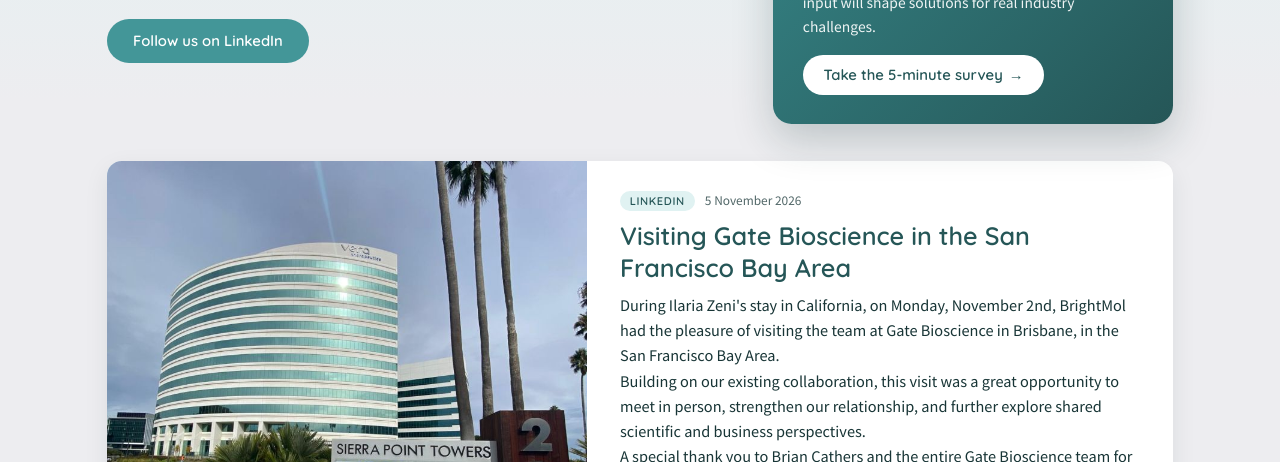
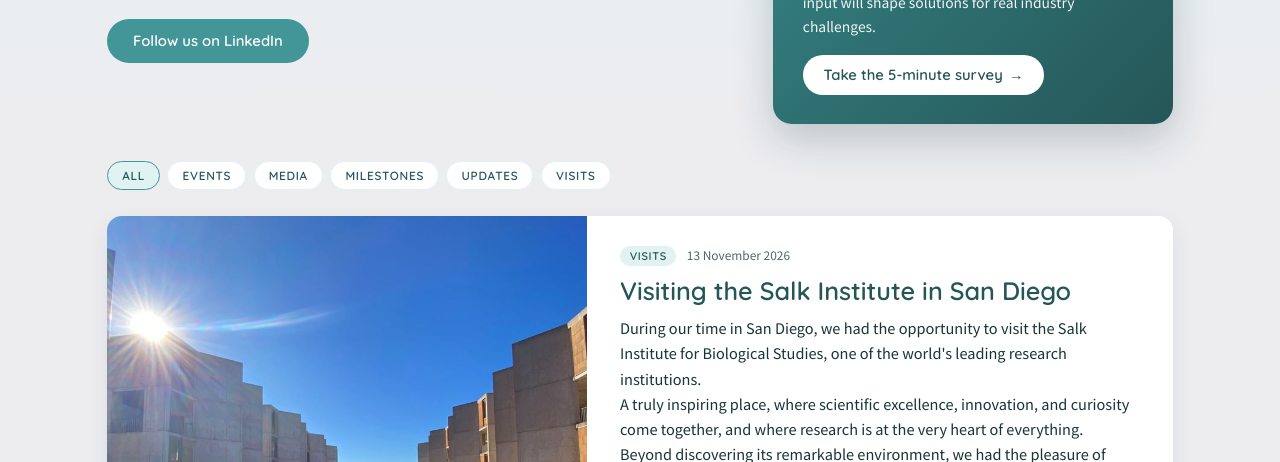
Before and after one commit to brightmol/website, a plain HTML site: page news.html in a window 1280 px wide. Shown: the part 338-800 px from the top of the page. Drawn offline with Linux system fonts and the light colour scheme.

Commit message:
news test 3

```diff
--- a/news.html
+++ b/news.html
@@ -97,6 +97,8 @@
     </header>
 
     <section class="news-inner" aria-label="News posts">
+      <!-- One button per `category` in news/posts.js. -->
+      <div class="news-filters" id="newsFilters" role="group" aria-label="Show news by category" hidden></div>
       <div class="news-grid" id="newsGrid"></div>
       <p class="news-empty" id="newsEmpty" hidden>
         No news here yet. You can find our latest updates on
@@ -195,8 +197,8 @@
   // Label and date row, shared by the card and the full post.
   function metaRow(post) {
     const meta = el('div', 'news-card-meta');
-    const source = post.source || (post.url && isLinkedIn(post.url) ? 'LinkedIn' : '');
-    if (source) meta.append(el('span', 'news-tag', source));
+    const label = post.category || post.source || (post.url && isLinkedIn(post.url) ? 'LinkedIn' : '');
+    if (label) meta.append(el('span', 'news-tag', label));
     const time = el('time', 'news-card-date', formatDate(post));
     time.dateTime = post.date;
     meta.append(time);
@@ -393,11 +395,40 @@
   if (highlighted) renderHighlight(highlighted);
 
   if (!hasDialog) newsGrid.classList.add('no-dialog');
-  listed.forEach((post, index) => newsGrid.append(renderPost(post, index === 0)));
+
+  // Shows the posts of one category, or all of them when `category` is empty.
+  // The newest post shown gets the large card.
+  function renderList(category) {
+    clampedCards.length = 0;
+    const shown = category ? listed.filter(post => post.category === category) : listed;
+    newsGrid.replaceChildren(...shown.map((post, index) => renderPost(post, index === 0)));
+    updateReadMore();
+  }
+
+  // Filter buttons: "All" plus one per category, shown only when there is
+  // more than one category to choose from.
+  const filters = document.getElementById('newsFilters');
+  const categories = [...new Set(listed.map(post => post.category).filter(Boolean))]
+    .sort((a, b) => a.localeCompare(b));
+  if (categories.length > 1) {
+    const buttons = ['', ...categories].map(category => {
+      const button = el('button', 'news-filter', category || 'All');
+      button.type = 'button';
+      button.setAttribute('aria-pressed', String(!category));
+      button.addEventListener('click', () => {
+        buttons.forEach(other => other.setAttribute('aria-pressed', String(other === button)));
+        renderList(category);
+      });
+      return button;
+    });
+    filters.append(...buttons);
+    filters.hidden = false;
+  }
+
+  renderList('');
   document.getElementById('newsEmpty').hidden = listed.length > 0;
 
   // Whether a text is cut off depends on the card width and the loaded fonts.
-  updateReadMore();
   window.addEventListener('resize', () => requestAnimationFrame(updateReadMore));
   if (document.fonts && document.fonts.ready) document.fonts.ready.then(updateReadMore);
 
--- a/news/posts.js
+++ b/news/posts.js
@@ -16,9 +16,19 @@
 //   text      required  the full body; line breaks are kept and web addresses
 //                       become links. Write it between backticks (`...`) to
 //                       paste several paragraphs as they are.
+//   category  optional  the label on the card; the page has a button for each
+//                       category to show only those posts. In use so far:
+//                         "Milestones"  selections, programmes, new steps
+//                         "Events"      conferences, pitches, summits
+//                         "Visits"      meeting companies and institutes
+//                         "Media"       TV, press, interviews
+//                         "Updates"     team life, surveys, other news
+//                       Spell it the same way each time; a new name simply
+//                       adds a new button.
 //   title     optional  headline above the text
-//   source    optional  small label on the card, e.g. "LinkedIn", "Press",
-//                       "Event" (default: "LinkedIn" for linkedin.com links)
+//   source    optional  label shown when there is no category, and the label
+//                       of the coloured highlight box (default: "LinkedIn"
+//                       for linkedin.com links)
 //   url       optional  secondary link (the LinkedIn post, an article, a page
 //                       of this site such as "survey.html")
 //   linkLabel optional  link text (default: "View on LinkedIn" / "Learn more")
@@ -38,7 +48,7 @@
 // Template:
 //   {
 //     date: "2026-11-20",
-//     source: "LinkedIn",
+//     category: "Events",
 //     title: "",
 //     text: `First paragraph.
 //
@@ -50,8 +60,28 @@
 
 window.NEWS_POSTS = [
   {
+    id: "2026-11-13-salk-institute",
+    date: "2026-11-13",
+    category: "Visits",
+    title: "Visiting the Salk Institute in San Diego",
+    text: `During our time in San Diego, we had the opportunity to visit the Salk Institute for Biological Studies, one of the world's leading research institutions.
+A truly inspiring place, where scientific excellence, innovation, and curiosity come together, and where research is at the very heart of everything.
+Beyond discovering its remarkable environment, we had the pleasure of meeting researchers, exchanging ideas, and sharing perspectives on science and innovation.
+At BrightMol Biotech, we strongly believe that progress comes from connecting expertise, sharing knowledge, and building bridges between different research communities.
+We hope these conversations will be the starting point for new opportunities and collaborations.
+A big thank you to everyone who made this visit possible!
+
+#BrightMolBiotech #SalkInstitute #Biotechnology #DrugDiscovery #ScientificCollaboration #SanDiego`,
+    images: [
+      "news/images/2026-11-13-salk-institute-1.jpg",
+      "news/images/2026-11-13-salk-institute-2.jpg"
+    ],
+    imageAlt: "The central courtyard of the Salk Institute, with its concrete buildings on either side and the Pacific Ocean in the distance"
+  },
+  {
     id: "2026-11-05-gate-bioscience",
     date: "2026-11-05",
+    category: "Visits",
     title: "Visiting Gate Bioscience in the San Francisco Bay Area",
     text: `During Ilaria Zeni's stay in California, on Monday, November 2nd, BrightMol had the pleasure of visiting the team at Gate Bioscience in Brisbane, in the San Francisco Bay Area.
 Building on our existing collaboration, this visit was a great opportunity to meet in person, strengthen our relationship, and further explore shared scientific and business perspectives.
@@ -72,6 +102,7 @@ Thank you again for the warm welcome and a very productive afternoon.
   {
     id: "2026-11-04-womens-venture-summit",
     date: "2026-11-04",
+    category: "Events",
     title: "At the Women's Venture Summit, San Diego Startup Week",
     text: `✨ Celebrating women in entrepreneurship at San Diego Startup Week!
 BrightMol Biotech had the pleasure of participating in the Women's Venture Summit during San Diego Startup Week!
@@ -93,6 +124,7 @@ Stronger together! 💪
   {
     id: "2026-11-04-trentino-tv",
     date: "2026-11-04",
+    category: "Media",
     title: "BrightMol on Trentino TV",
     text: `Yesterday, BrightMol had the pleasure to share its story on Trentino TV.
 
@@ -110,6 +142,7 @@ If you’d like to hear our story in full, the video is now available 👉 https
   {
     id: "2026-10-31-uc-san-diego-ige",
     date: "2026-10-31",
+    category: "Visits",
     title: "Visiting the Institute for the Global Entrepreneur at UC San Diego",
     text: `During our journey in San Diego, we had the pleasure of visiting the Institute for the Global Entrepreneur UC San Diego.
 We had the opportunity to present our elevator pitch, exchange ideas with experienced professionals, and receive valuable feedback and expert advice to help us refine our vision and strengthen our business approach.
@@ -128,6 +161,7 @@ A big thank you to the team for the warm welcome and their insights. 🤝
   {
     id: "2026-10-30-aquillius",
     date: "2026-10-30",
+    category: "Visits",
     title: "Visiting Aquillius in San Diego",
     text: `As part of our journey in the US, we had the opportunity to visit Aquillius in San Diego.
 It was a great opportunity to learn more about an ecosystem that brings together scientific innovation, entrepreneurship, and the resources needed to turn promising ideas into real-world solutions.
@@ -147,6 +181,7 @@ A big thank you to the Aquillius team for the opportunity to connect. 🤝
   {
     id: "2026-10-30-market-survey",
     date: "2026-10-30",
+    category: "Updates",
     title: "Help us shape faster compound validation",
     text: `🧪 Are you working on innovative drugs or protein degraders?
 
@@ -162,6 +197,7 @@ A big thank you to the Aquillius team for the opportunity to connect. 🤝
   {
     id: "2026-10-29-survey-live",
     date: "2026-10-29",
+    category: "Updates",
     highlight: true,
     source: "Survey open",
     title: "Our market survey is live",
@@ -172,6 +208,7 @@ A big thank you to the Aquillius team for the opportunity to connect. 🤝
   {
     id: "2026-10-23-san-diego-start",
     date: "2026-10-23",
+    category: "Milestones",
     title: "BrightMol starts its US journey in San Diego",
     text: `On October 19, BrightMol Biotech began its journey in San Diego to explore the US market, connect with the local biotech ecosystem, and unlock new opportunities for growth.
 Excited for what’s ahead! 🚀🧬
@@ -182,6 +219,7 @@ Excited for what’s ahead! 🚀🧬
   {
     id: "2026-10-21-mit4ls",
     date: "2026-10-21",
+    category: "Events",
     title: "BrightMol at Meet in Italy for Life Sciences",
     text: `🚀 Last week, we had the pleasure of attending MIT4LS, a great opportunity to network, connect with new people, and exchange ideas with professionals and innovators.
 
@@ -196,6 +234,7 @@ A big thank you to everyone we met and had the opportunity to exchange ideas and
   {
     id: "2026-09-19-strategy-day",
     date: "2026-09-19",
+    category: "Updates",
     title: "A productive Saturday at BrightMol",
     text: `A productive Saturday at BrightMol 🧠
 
@@ -214,6 +253,7 @@ Thanks to Trentino Sviluppo S.p.A. for hosting us at TSpace and supporting momen
   {
     id: "2026-09-14-dayone-kickoff",
     date: "2026-09-14",
+    category: "Events",
     title: "DayOne Accelerator kick-off in Basel",
     text: `🚀 Last week, our CEO Ilaria Zeni joined the kick-off of the DayOne Accelerator in Basel!
 
@@ -237,6 +277,7 @@ Excited for what’s ahead! 🧬🔬
   {
     id: "2026-08-19-dayone-selected",
     date: "2026-08-19",
+    category: "Milestones",
     title: "Selected for the DayOne Accelerator 2026",
     text: `🚀 We are excited to announce that we were selected for the DayOne Accelerator 2026!
 
@@ -250,6 +291,7 @@ Excited for what’s ahead! 🧬🔬
   {
     id: "2026-07-29-genesis4lifescience",
     date: "2026-07-29",
+    category: "Milestones",
     title: "Selected for Genesis4LifeScience, the innovation programme of Meet in Italy for Life Sciences 2026",
     text: `Can't wait to start this new adventure! 🚀 🧪`,
     url: "https://www.linkedin.com/feed/update/urn:li:activity:7488154292319842304/"
@@ -257,6 +299,7 @@ Excited for what’s ahead! 🧬🔬
   {
     id: "2026-06-09-biomedical-valley",
     date: "2026-06-09",
+    category: "Events",
     title: "Presenting at the Biomedical Valley Innovation Summit",
     text: `Today we are presenting BrightMol Biotech at the Biomedical valley Innovation Summit🎉
 
@@ -270,6 +313,7 @@ Looking forward to expanding our network and meeting new faces!
   {
     id: "2026-03-27-premio-cambiamenti",
     date: "2026-03-27",
+    category: "Events",
     title: "Presenting at Premio Cambiamenti Nord-Est",
     text: `Last week, we had the opportunity to present BrightMol Biotech at the Nord-Est qualifications of the Premio Cambiamenti, organized by CNA.
 It was a valuable experience to showcase our work, connect with inspiring startups, and expand our professional network while meeting talented individuals from across the ecosystem.
--- a/static/styles.css
+++ b/static/styles.css
@@ -1990,6 +1990,42 @@ button.btn:disabled {
   }
 }
 
+.news-filters {
+  display: flex;
+  flex-wrap: wrap;
+  gap: 0.5rem;
+  margin-bottom: 1.75rem;
+}
+
+.news-filter {
+  padding: 0.4rem 0.95rem;
+  border: 1px solid var(--teal-100);
+  border-radius: 999px;
+  background: var(--surface);
+  color: var(--teal-900);
+  font-family: "Quicksand", sans-serif;
+  font-size: 0.8rem;
+  font-weight: 700;
+  letter-spacing: 0.06em;
+  text-transform: uppercase;
+  cursor: pointer;
+  transition: background 150ms ease, border-color 150ms ease;
+}
+
+.news-filter:hover {
+  border-color: var(--teal-700);
+}
+
+.news-filter[aria-pressed="true"] {
+  background: var(--teal-100);
+  border-color: var(--teal-700);
+}
+
+.news-filter:focus-visible {
+  outline: 2px solid var(--teal-700);
+  outline-offset: 2px;
+}
+
 .news-grid {
   display: grid;
   grid-template-columns: repeat(auto-fill, minmax(19rem, 1fr));
```
Also changed, not shown: news/images/2026-11-13-salk-institute-1.jpg (added), news/images/2026-11-13-salk-institute-2.jpg (added).
